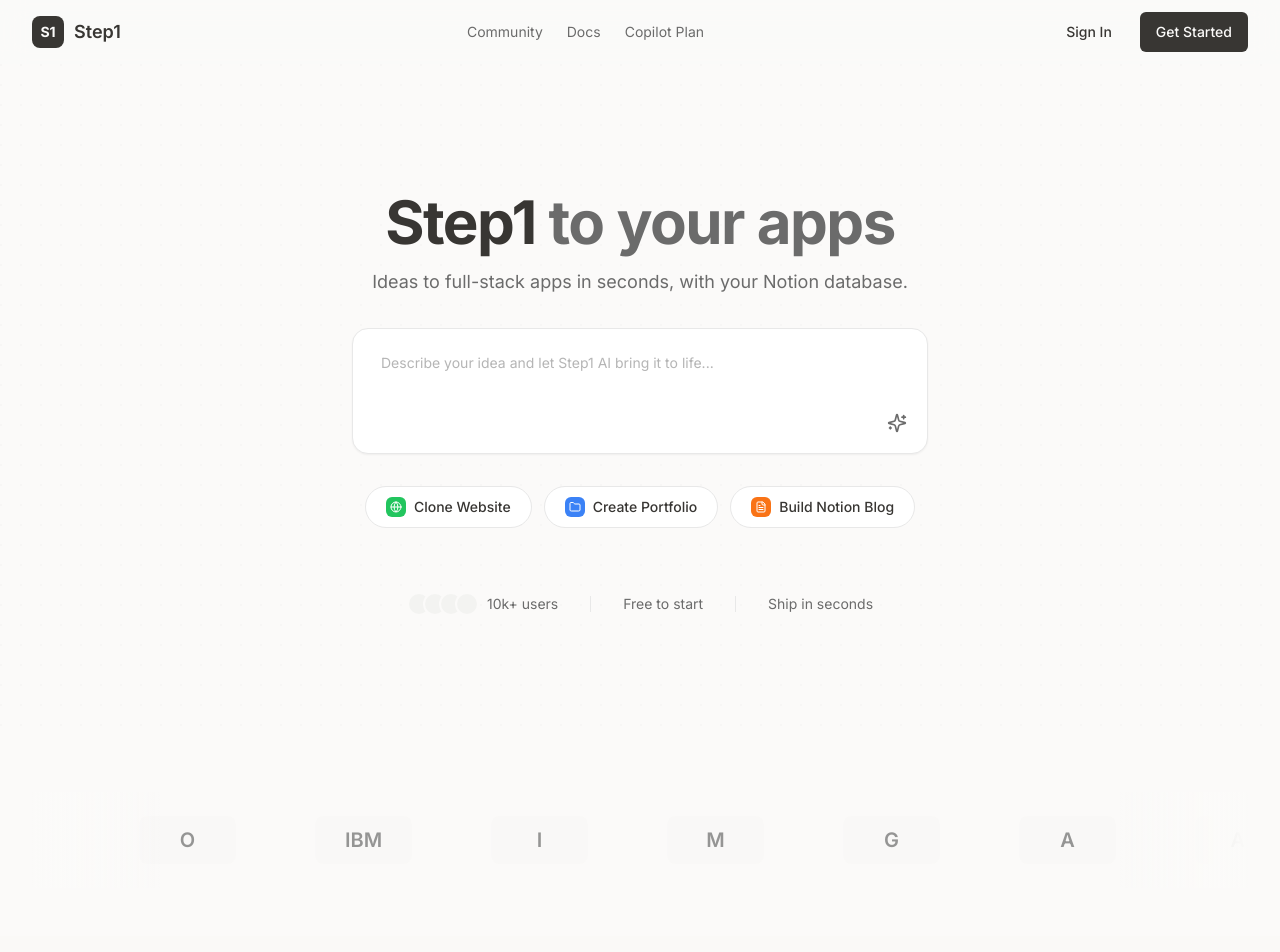
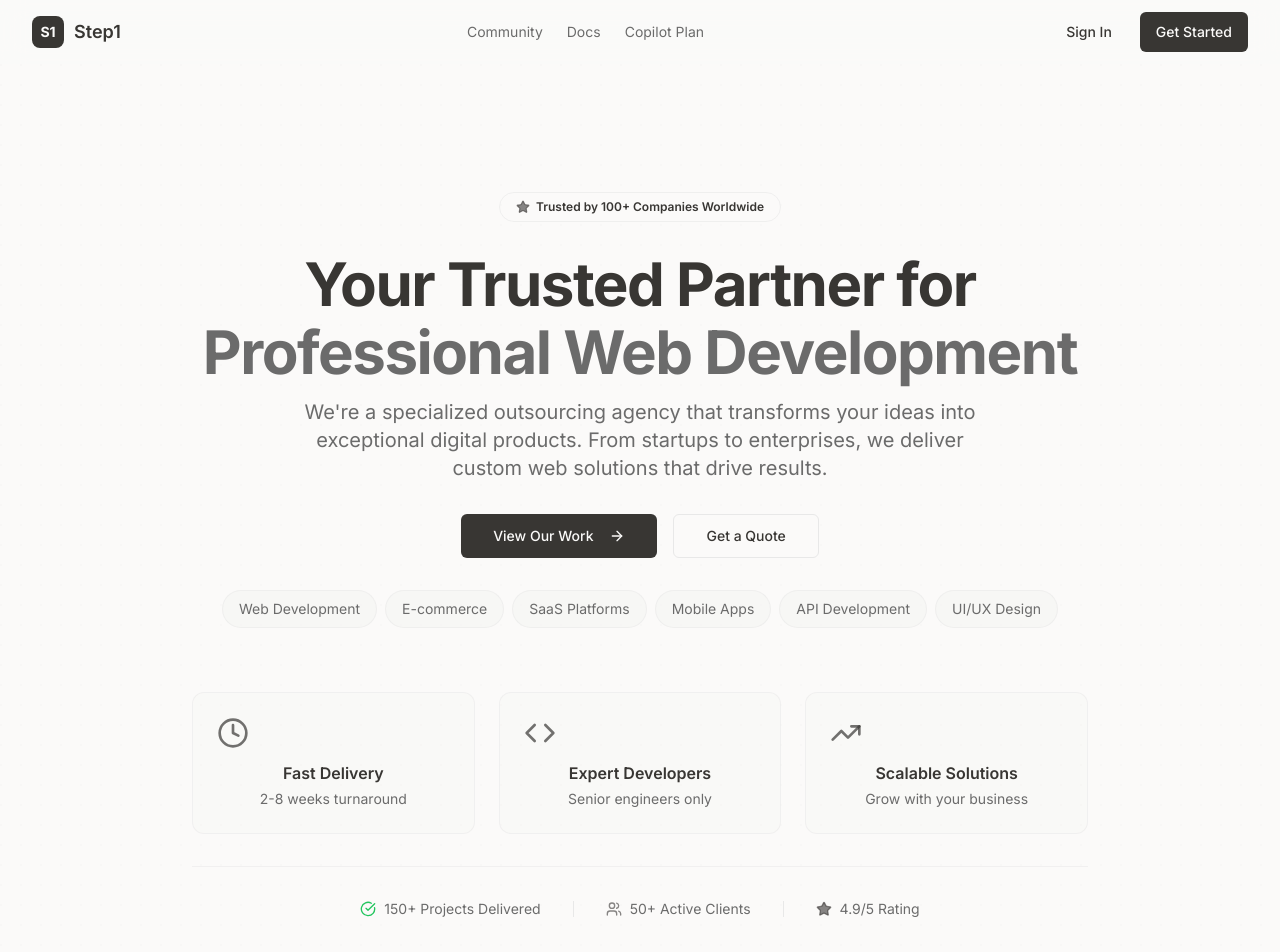
Before and after one commit to An9Yang/external-service-landing-page, a React (Vite) app: page / in a window 1280 px wide. Shown: the top 952 px of the page. Built offline with nearby package versions, Linux system fonts and the light colour scheme.

Commit message:
feat: Revise HeroSection component for enhanced design, updated features, and improved user engagement

```diff
--- a/src/components/hero-section.tsx
+++ b/src/components/hero-section.tsx
@@ -1,31 +1,72 @@
 /**
- * Step1 Hero Section - Notion-inspired Minimal Design
+ * Step1 Hero Section - Professional Outsourcing Agency
  */
 import { Button } from "@/components/ui/button";
 import { Badge } from "@/components/ui/badge";
-import { Textarea } from "@/components/ui/textarea";
-import { ArrowRight, Globe, Folder, FileText, Sparkles } from "lucide-react";
+import {
+  ArrowRight,
+  CheckCircle,
+  Clock,
+  Code,
+  Users,
+  Star,
+  TrendingUp
+} from "lucide-react";
 import { motion } from "framer-motion";
 
 const features = [
-  { icon: Globe, label: "Clone Website", color: "bg-green-500" },
-  { icon: Folder, label: "Create Portfolio", color: "bg-blue-500" },
-  { icon: FileText, label: "Build Notion Blog", color: "bg-orange-500" }
+  {
+    icon: Clock,
+    label: "Fast Delivery",
+    description: "2-8 weeks turnaround"
+  },
+  {
+    icon: Code,
+    label: "Expert Developers",
+    description: "Senior engineers only"
+  },
+  {
+    icon: TrendingUp,
+    label: "Scalable Solutions",
+    description: "Grow with your business"
+  }
+];
+
+const services = [
+  "Web Development",
+  "E-commerce",
+  "SaaS Platforms",
+  "Mobile Apps",
+  "API Development",
+  "UI/UX Design"
 ];
 
 export function HeroSection() {
   return (
     <section className="relative section-padding bg-background">
       {/* Subtle dot pattern */}
-      <div className="absolute inset-0 bg-dot-pattern opacity-[0.4]" />
+      <div className="absolute inset-0 bg-dot-pattern opacity-[0.3]" />
 
       <div className="container-width relative">
         <motion.div
           initial={{ opacity: 0, y: 20 }}
           animate={{ opacity: 1, y: 0 }}
           transition={{ duration: 0.5 }}
-          className="max-w-3xl mx-auto text-center space-y-8"
+          className="max-w-4xl mx-auto text-center space-y-8"
         >
+          {/* Trust Badge */}
+          <motion.div
+            initial={{ opacity: 0, scale: 0.9 }}
+            animate={{ opacity: 1, scale: 1 }}
+            transition={{ duration: 0.4 }}
+            className="inline-block"
+          >
+            <Badge variant="outline" className="px-4 py-1.5 border-border/60">
+              <Star className="w-3.5 h-3.5 mr-1.5 fill-foreground/60 text-foreground/60" />
+              Trusted by 100+ Companies Worldwide
+            </Badge>
+          </motion.div>
+
           {/* Main Heading */}
           <div className="space-y-4">
             <motion.h1
@@ -34,89 +75,110 @@ export function HeroSection() {
               transition={{ duration: 0.5, delay: 0.1 }}
               className="text-4xl md:text-5xl lg:text-6xl font-bold text-foreground tracking-tight"
             >
-              <span className="text-foreground">Step1</span>{" "}
-              <span className="text-muted-foreground">to your apps</span>
+              Your Trusted Partner for
+              <span className="block text-muted-foreground mt-2">
+                Professional Web Development
+              </span>
             </motion.h1>
 
             <motion.p
               initial={{ opacity: 0, y: 20 }}
               animate={{ opacity: 1, y: 0 }}
               transition={{ duration: 0.5, delay: 0.2 }}
-              className="text-lg text-muted-foreground max-w-xl mx-auto"
+              className="text-lg md:text-xl text-muted-foreground max-w-2xl mx-auto"
             >
-              Ideas to full-stack apps in seconds, with your Notion database.
+              We're a specialized outsourcing agency that transforms your ideas into
+              exceptional digital products. From startups to enterprises, we deliver
+              custom web solutions that drive results.
             </motion.p>
           </div>
 
-          {/* Input with AI */}
+          {/* CTA Buttons */}
           <motion.div
             initial={{ opacity: 0, y: 20 }}
             animate={{ opacity: 1, y: 0 }}
             transition={{ duration: 0.5, delay: 0.3 }}
-            className="relative max-w-xl mx-auto"
+            className="flex flex-col sm:flex-row items-center justify-center gap-4"
           >
-            <div className="relative bg-white rounded-2xl border border-border shadow-sm p-3">
-              <Textarea
-                placeholder="Describe your idea and let Step1 AI bring it to life..."
-                className="border-0 bg-transparent text-lg px-4 py-3 pr-14 min-h-[100px] resize-none focus-visible:ring-0 placeholder:text-muted-foreground/50"
-                rows={3}
-              />
-              <div className="absolute right-3 bottom-3">
-                <button className="p-2 hover:bg-muted rounded-lg transition-colors" title="AI-Powered">
-                  <Sparkles className="h-5 w-5 text-muted-foreground" />
-                </button>
-              </div>
-            </div>
+            <Button size="lg" className="bg-foreground text-background hover:bg-foreground/90 px-8">
+              View Our Work
+              <ArrowRight className="w-4 h-4 ml-2" />
+            </Button>
+            <Button size="lg" variant="outline" className="border-border px-8">
+              Get a Quote
+            </Button>
           </motion.div>
 
-          {/* Feature Pills */}
+          {/* Service Tags */}
           <motion.div
             initial={{ opacity: 0, y: 20 }}
             animate={{ opacity: 1, y: 0 }}
             transition={{ duration: 0.5, delay: 0.4 }}
-            className="flex flex-wrap items-center justify-center gap-3"
+            className="flex flex-wrap items-center justify-center gap-2"
           >
-            {features.map((feature, index) => (
-              <motion.button
-                key={feature.label}
+            {services.map((service, index) => (
+              <motion.span
+                key={service}
                 initial={{ opacity: 0, scale: 0.9 }}
                 animate={{ opacity: 1, scale: 1 }}
-                transition={{ duration: 0.3, delay: 0.5 + index * 0.1 }}
-                className="group flex items-center gap-2 px-5 py-2.5 bg-white rounded-full border border-border hover:border-muted-foreground/30 transition-all hover:shadow-sm"
+                transition={{ duration: 0.3, delay: 0.5 + index * 0.05 }}
+                className="px-4 py-2 bg-muted/50 rounded-full text-sm text-muted-foreground border border-border/50"
               >
-                <div className={`w-5 h-5 ${feature.color} rounded-md flex items-center justify-center`}>
-                  <feature.icon className="h-3 w-3 text-white" />
-                </div>
-                <span className="text-sm font-medium text-foreground">
-                  {feature.label}
-                </span>
-              </motion.button>
+                {service}
+              </motion.span>
             ))}
           </motion.div>
 
-          {/* Stats */}
+          {/* Feature Cards */}
           <motion.div
             initial={{ opacity: 0 }}
             animate={{ opacity: 1 }}
-            transition={{ duration: 0.5, delay: 0.7 }}
-            className="pt-8"
+            transition={{ duration: 0.5, delay: 0.6 }}
+            className="grid md:grid-cols-3 gap-6 pt-8"
           >
-            <div className="flex items-center justify-center gap-8 text-sm text-muted-foreground">
+            {features.map((feature, index) => (
+              <motion.div
+                key={feature.label}
+                initial={{ opacity: 0, y: 20 }}
+                animate={{ opacity: 1, y: 0 }}
+                transition={{ duration: 0.4, delay: 0.7 + index * 0.1 }}
+                className="group"
+              >
+                <div className="p-6 rounded-xl bg-muted/20 border border-border/50 hover:border-border transition-all">
+                  <feature.icon className="w-8 h-8 text-foreground/70 mb-3" />
+                  <h3 className="font-semibold text-foreground mb-1">
+                    {feature.label}
+                  </h3>
+                  <p className="text-sm text-muted-foreground">
+                    {feature.description}
+                  </p>
+                </div>
+              </motion.div>
+            ))}
+          </motion.div>
+
+          {/* Bottom Stats */}
+          <motion.div
+            initial={{ opacity: 0 }}
+            animate={{ opacity: 1 }}
+            transition={{ duration: 0.5, delay: 0.8 }}
+            className="pt-8 border-t border-border/50"
+          >
+            <div className="flex items-center justify-center gap-8 text-sm">
               <div className="flex items-center gap-2">
-                <div className="flex -space-x-2">
-                  {[...Array(4)].map((_, i) => (
-                    <div
-                      key={i}
-                      className="w-6 h-6 rounded-full bg-muted border-2 border-background"
-                    />
-                  ))}
-                </div>
-                <span>10k+ users</span>
+                <CheckCircle className="w-4 h-4 text-green-500" />
+                <span className="text-muted-foreground">150+ Projects Delivered</span>
               </div>
               <div className="w-px h-4 bg-border" />
-              <div>Free to start</div>
+              <div className="flex items-center gap-2">
+                <Users className="w-4 h-4 text-foreground/60" />
+                <span className="text-muted-foreground">50+ Active Clients</span>
+              </div>
               <div className="w-px h-4 bg-border" />
-              <div>Ship in seconds</div>
+              <div className="flex items-center gap-2">
+                <Star className="w-4 h-4 fill-foreground/60 text-foreground/60" />
+                <span className="text-muted-foreground">4.9/5 Rating</span>
+              </div>
             </div>
           </motion.div>
         </motion.div>
```
